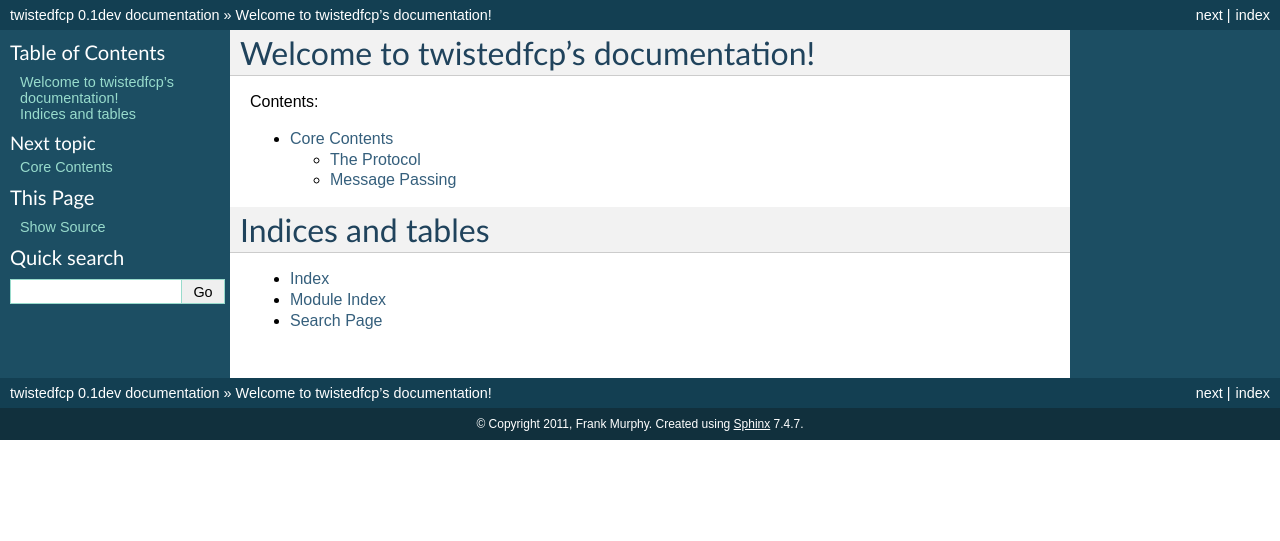
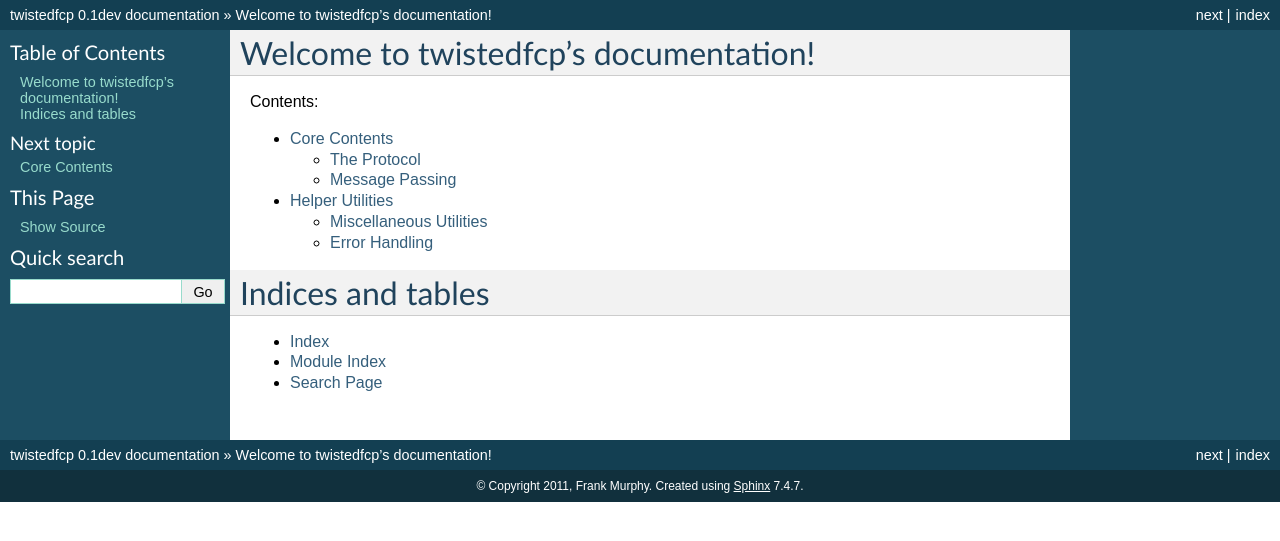
Before and after one commit to AnIrishDuck/twistedfcp, a Sphinx documentation site: the page built from doc/index.rst, in a window 1280 px wide. Shown: the top 541 px of the page. Built offline with Sphinx 7.4.7, drawn with Linux system fonts in a browser that asks for light colours.

Commit message:
Added basic documentation for non-core utilities.

```diff
--- /dev/null
+++ b/doc/helpers.rst
@@ -0,0 +1,14 @@
+Helper Utilities
+================
+
+Miscellaneous Utilities
+-----------------------
+
+.. automodule:: twistedfcp.util
+    :members:
+
+Error Handling
+--------------
+
+.. automodule:: twistedfcp.error
+    :members:
--- a/doc/index.rst
+++ b/doc/index.rst
@@ -7,6 +7,7 @@ Contents:
    :maxdepth: 2
 
    core
+   helpers
 
 Indices and tables
 ==================
```
